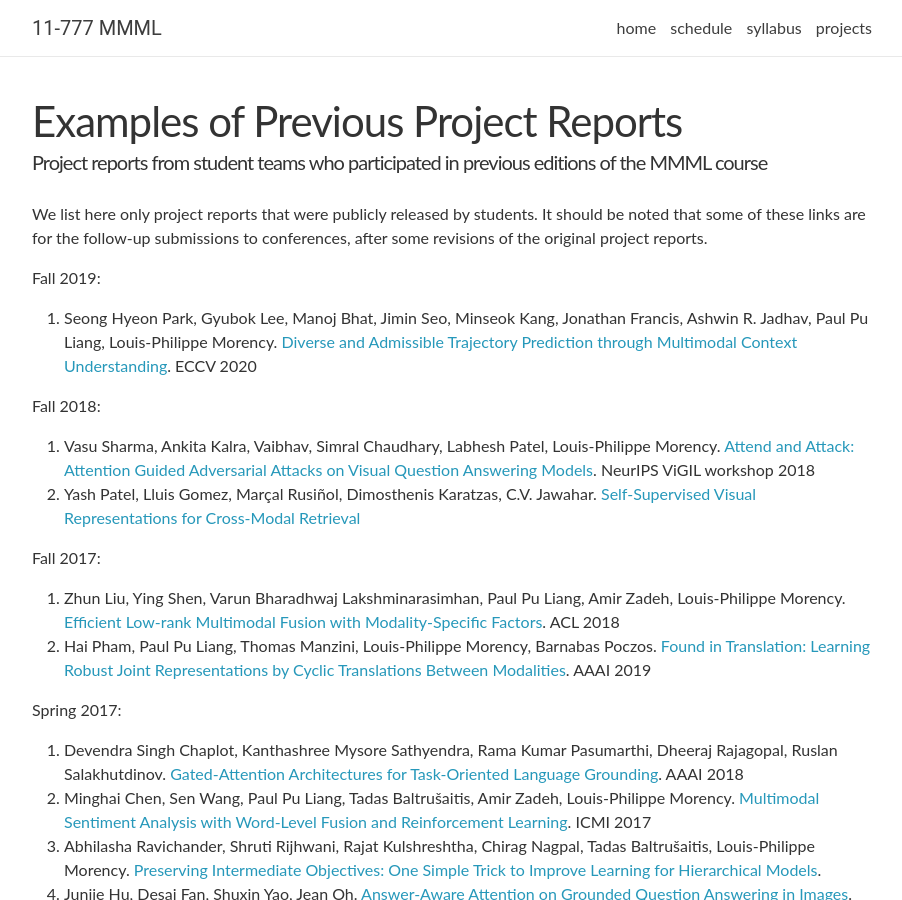
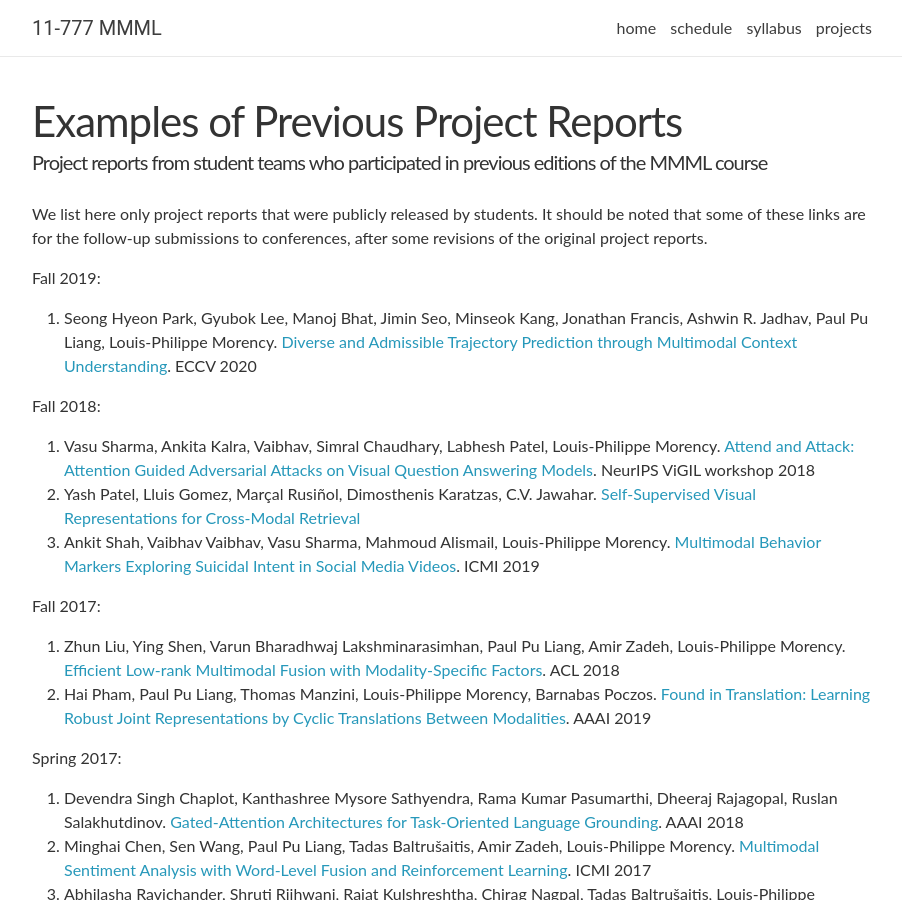
Before and after one commit to CMU-MultiComp-Lab/mmml-course, a Jekyll site: the page built from _pages/projects.md, in a window 1280 px wide and 900 px high. Shown: the whole window, without its empty margins (188-1090 px from the left). Built offline with Jekyll 4.4.1, drawn with Linux system fonts in a browser that asks for light colours; nearby versions of some CDN libraries; comment, search, counter and statistics services are not loaded.

Commit message:
Update projects.md

```diff
--- a/_pages/projects.md
+++ b/_pages/projects.md
@@ -13,6 +13,8 @@ Fall 2019:
 Fall 2018:
 1. Vasu Sharma, Ankita Kalra, Vaibhav, Simral Chaudhary, Labhesh Patel, Louis-Philippe Morency. [Attend and Attack: Attention Guided Adversarial Attacks on Visual Question Answering Models](https://nips2018vigil.github.io/static/papers/accepted/33.pdf). NeurIPS ViGIL workshop 2018
 2. Yash Patel, Lluis Gomez, Marçal Rusiñol, Dimosthenis Karatzas, C.V. Jawahar. [Self-Supervised Visual Representations for Cross-Modal Retrieval](https://arxiv.org/abs/1902.00378)
+3. Ankit Shah, Vaibhav Vaibhav, Vasu Sharma, Mahmoud Alismail, Louis-Philippe Morency. [Multimodal Behavior Markers
+Exploring Suicidal Intent in Social Media Videos](https://dl.acm.org/doi/10.1145/3340555.3353718). ICMI 2019
 
 Fall 2017:
 1. Zhun Liu, Ying Shen, Varun Bharadhwaj Lakshminarasimhan, Paul Pu Liang, Amir Zadeh, Louis-Philippe Morency. [Efficient Low-rank Multimodal Fusion with Modality-Specific Factors](https://arxiv.org/abs/1806.00064). ACL 2018
```
